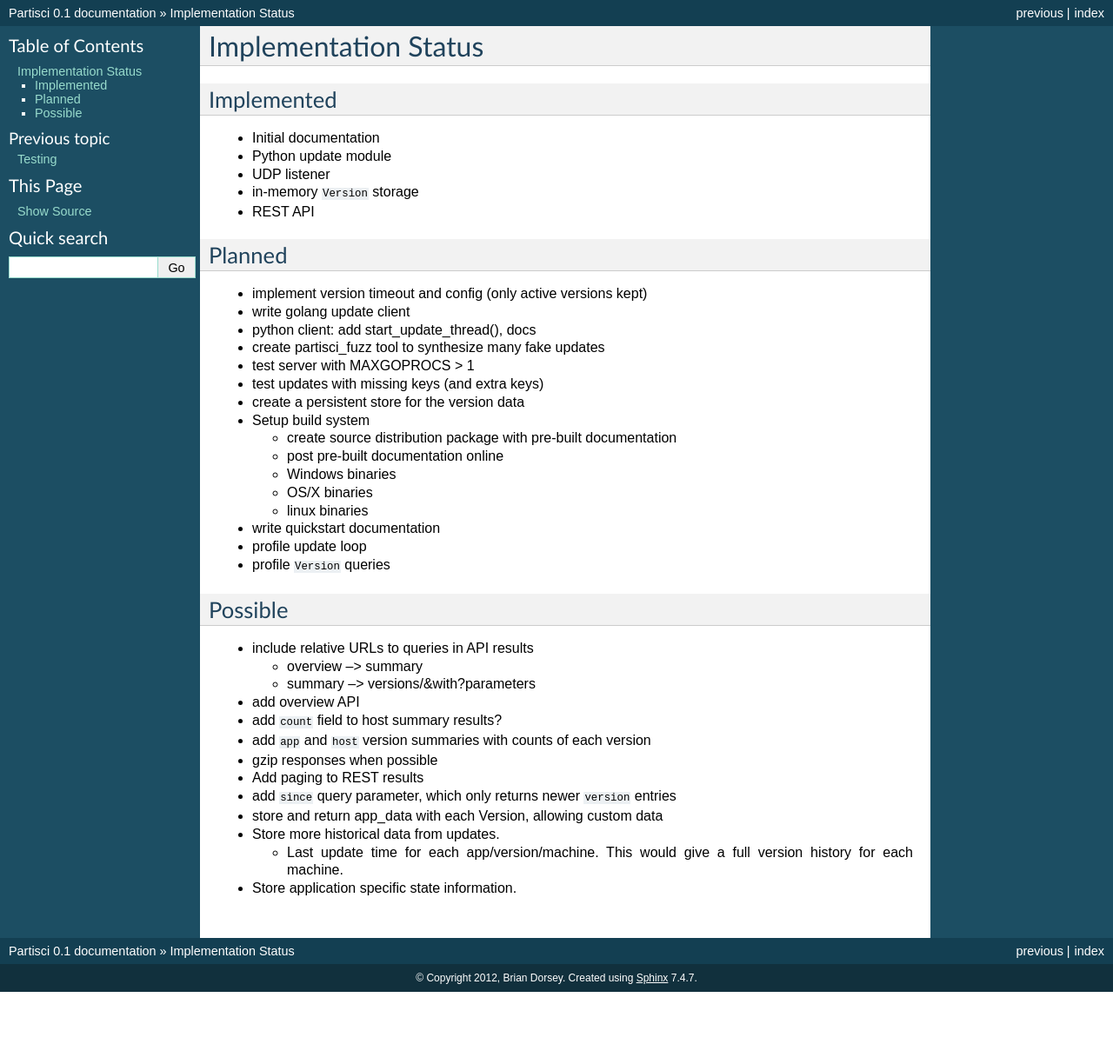
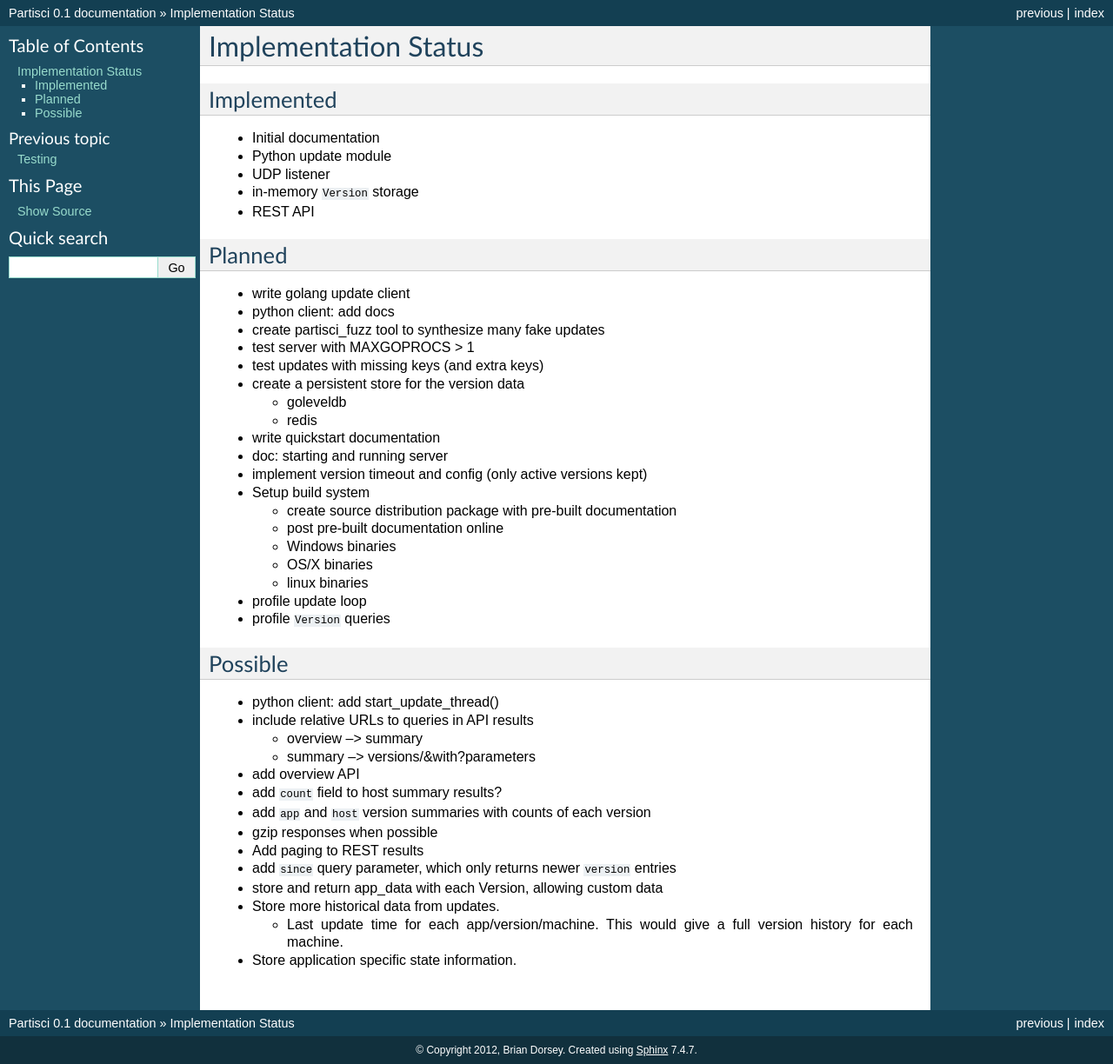
Before and after one commit to briandorsey/partisci, a Sphinx documentation site: the page built from doc/status.rst, in a window 1280 px wide. Shown: the whole page at 87% size. Built offline with Sphinx 7.4.7, drawn with Linux system fonts in a browser that asks for light colours; before the commit the page ends 1141 px from its top, so only the background shows below that.

```diff
--- a/doc/index.rst
+++ b/doc/index.rst
@@ -58,6 +58,7 @@ Where does the name come from?
 .. toctree::
    :maxdepth: 2
 
+   commands
    api
    testing
    status
--- a/doc/status.rst
+++ b/doc/status.rst
@@ -13,13 +13,19 @@ Implemented
 Planned
 -------
 
-* implement version timeout and config (only active versions kept)
 * write golang update client
-* python client: add start_update_thread(), docs
+* python client: add docs
 * create partisci_fuzz tool to synthesize many fake updates
 * test server with MAXGOPROCS > 1
 * test updates with missing keys (and extra keys)
 * create a persistent store for the version data
+
+  * goleveldb
+  * redis
+
+* write quickstart documentation
+* doc: starting and running server
+* implement version timeout and config (only active versions kept)
 * Setup build system
 
   * create source distribution package with pre-built documentation
@@ -28,13 +34,13 @@ Planned
   * OS/X binaries
   * linux binaries
 
-* write quickstart documentation
 * profile update loop
 * profile ``Version`` queries
 
 Possible
 --------
 
+* python client: add start_update_thread()
 * include relative URLs to queries in API results
 
   * overview --> summary
```
Also changed, not shown: doc/commands.rst (added, +21 -0 lines).
